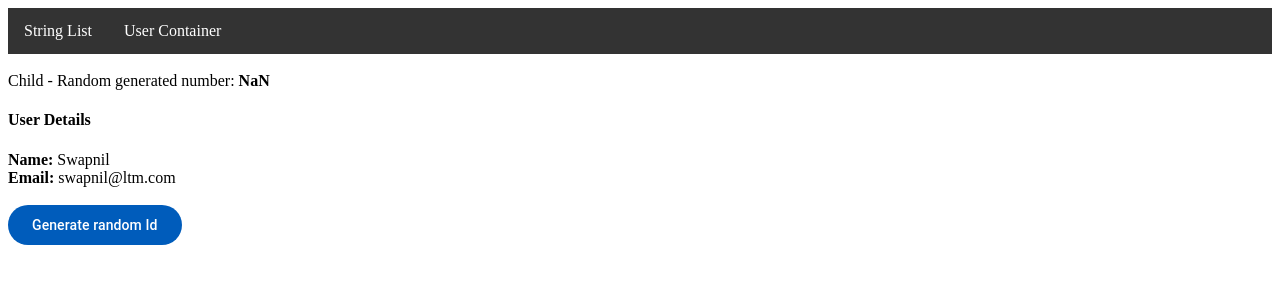
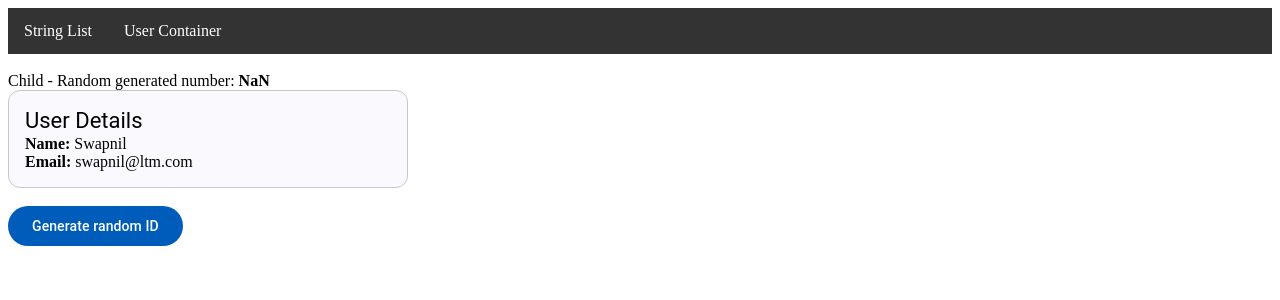
Before and after one commit to reblowrange/karat-assessment-one, an Angular app: page /home/user-container in a window 1280 px wide. Shown: the top 300 px of the page. Built offline with nearby package versions, Linux system fonts and the light colour scheme.

Commit message:
- Updated style in user card

```diff
--- a/src/app/libs/material-module.ts
+++ b/src/app/libs/material-module.ts
@@ -3,11 +3,11 @@ import { CommonModule } from '@angular/common';
 import { MatInputModule } from '@angular/material/input';
 import { MatButtonModule } from '@angular/material/button';
 import { MatListModule } from '@angular/material/list';
+import { MatCardModule } from '@angular/material/card';
 
 @NgModule({
   declarations: [],
-  imports: [CommonModule
-  ],
-  exports: [MatInputModule, MatButtonModule, MatListModule]
+  imports: [CommonModule],
+  exports: [MatInputModule, MatButtonModule, MatListModule, MatCardModule],
 })
 export class MaterialModule {}
--- a/src/app/user-card-component/user-card-component.html
+++ b/src/app/user-card-component/user-card-component.html
@@ -1,6 +1,11 @@
-<h4>User Details</h4>
-<strong>Name:</strong> {{user?.name}}<br />
-<strong>Email:</strong> {{user?.email}}
-<br />
-<br />
-<button (click)="generateRandomId()" matButton="filled">Generate random Id</button>
+<mat-card appearance="outlined" style="width: 400px;">
+    <mat-card-header>
+        <mat-card-title> User Details</mat-card-title>
+    </mat-card-header>
+    <mat-card-content>
+        <strong>Name:</strong> {{user?.name}}<br/>
+        <strong>Email:</strong> {{user?.email}}
+    </mat-card-content>
+</mat-card>
+<br/>
+<button (click)="generateRandomId()" matButton="filled">Generate random ID</button>
--- a/src/app/user-container/user-container.html
+++ b/src/app/user-container/user-container.html
@@ -1,2 +1,3 @@
 Child - Random generated number: <strong> {{randomGeneratedId}} </strong>
+<br/>
 <app-user-card-component [user]="user" (onGeneratedId)="onGeneratedId($event)"></app-user-card-component>
```
